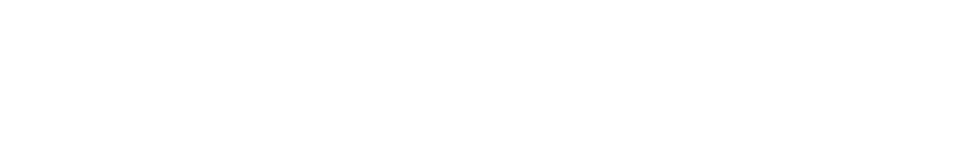
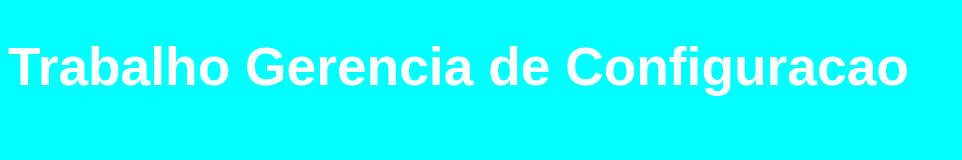
Before and after one commit to oicueeio/GC, a plain HTML site: page arquivo2_html/index2.html in a window 1280 px wide. Shown: the whole page, without its empty margins (0-962 px from the left). Drawn offline with Linux system fonts and the light colour scheme.

Commit message:
Modifiquei e adicionei estilos no codigo do arquivo index2.html

```diff
--- a/arquivo2_html/index2.html
+++ b/arquivo2_html/index2.html
@@ -1,12 +1,22 @@
 <!DOCTYPE html>
-<html lang="en">
+<html lang="pt">
 <head>
     <meta charset="UTF-8">
     <meta name="viewport" content="width=device-width, initial-scale=1.0">
     <meta http-equiv="X-UA-Compatible" content="ie=edge">
     <title>Document</title>
+
+    <style>
+       body {
+           background-color: #02ffff;
+           color: #ffffff;
+           font: normal 20pt arial;
+       }
+
+    </style>
 </head>
+
 <body>
-
+    <h1> Trabalho Gerencia de Configuracao </h1>
 </body>
 </html>
```
